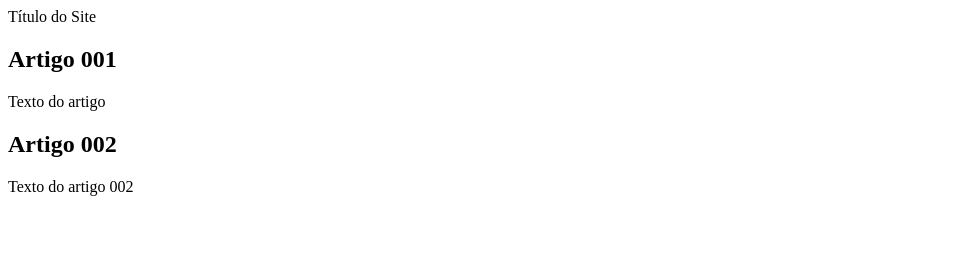
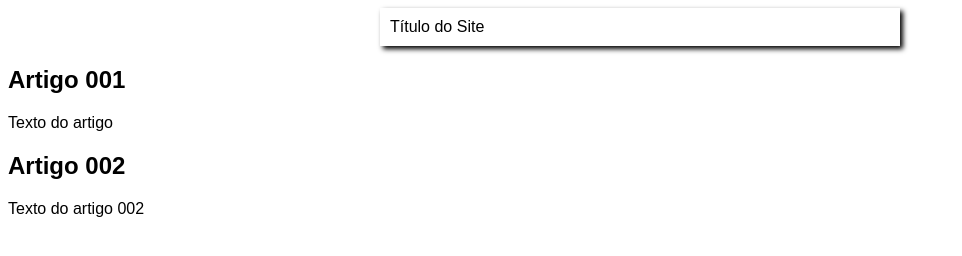
Before and after one commit to JehLeal/projeto-site, a plain HTML site: page index.html in a window 1280 px wide. Shown: the whole page, without its empty margins (0-962 px from the left). Drawn offline with Linux system fonts and the light colour scheme; files that its build step writes are made by us from their sources.

Commit message:
iniciei o design

```diff
--- a/index.html
+++ b/index.html
@@ -4,6 +4,8 @@
     <meta charset="UTF-8">
     <meta name="viewport" content="width=device-width, initial-scale=1.0">
     <title>Barbearia Seu Liah</title>
+    <link rel="stylesheet" href="estilos/style.css">
+
 </head>
 <body>
     <main>
--- /dev/null
+++ b/style.css
@@ -0,0 +1,17 @@
+* {
+    font-family: Arial, Helvetica, sans-serif;
+    font-size: 16x;
+}
+
+body {
+    background-color: (204, 157, 248);
+
+
+}
+main {
+    background-color: white;
+    width: 500px;
+    margin: auto;
+    padding: 10px;
+    box-shadow: 3px 3px 5px rgb(0, 0, 0.473);
+}
```
